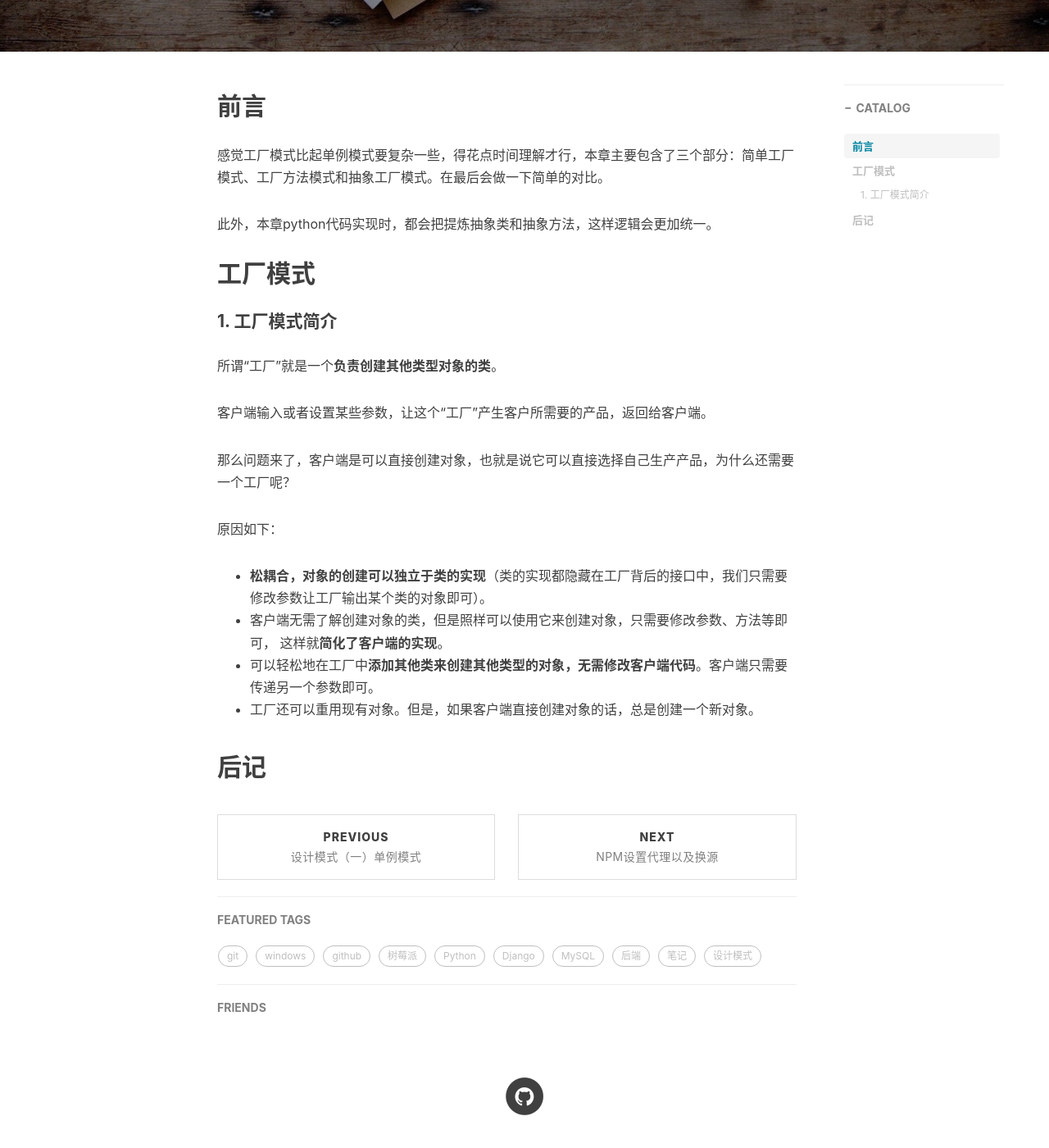
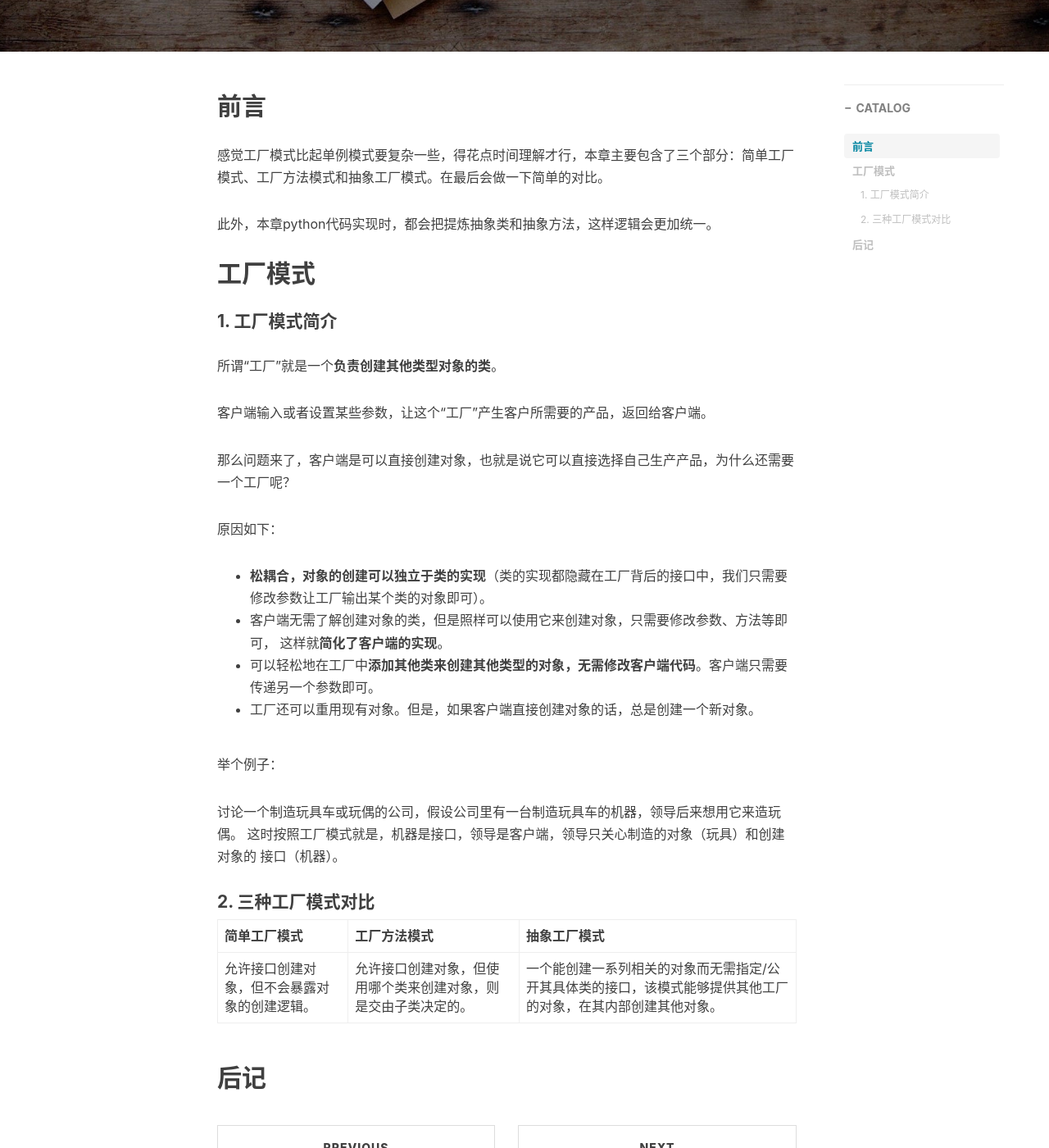
Before and after one commit to HouKC/houkc.github.io, a Jekyll site: the page built from _posts/2020-01-03-factoryPattern.md, in a window 1280 px wide and 1400 px high, scrolled down 502 px. Shown: the whole window at 82% size. Built offline with Jekyll 4.4.1, drawn with Linux system fonts in a browser that asks for light colours; nearby versions of some CDN libraries; comment, search, counter and statistics services are not loaded.

Commit message:
update factoryPattern.md

```diff
--- a/_posts/2020-01-03-factoryPattern.md
+++ b/_posts/2020-01-03-factoryPattern.md
@@ -36,4 +36,15 @@ tags:
 传递另一个参数即可。
 - 工厂还可以重用现有对象。但是，如果客户端直接创建对象的话，总是创建一个新对象。
 
+举个例子：
+
+讨论一个制造玩具车或玩偶的公司，假设公司里有一台制造玩具车的机器，领导后来想用它来造玩偶。
+这时按照工厂模式就是，机器是接口，领导是客户端，领导只关心制造的对象（玩具）和创建对象的
+接口（机器）。
+#### 2. 三种工厂模式对比
+
+简单工厂模式|工厂方法模式|抽象工厂模式
+---|---|---
+允许接口创建对象，但不会暴露对象的创建逻辑。|允许接口创建对象，但使用哪个类来创建对象，则是交由子类决定的。|一个能创建一系列相关的对象而无需指定/公开其具体类的接口，该模式能够提供其他工厂的对象，在其内部创建其他对象。
+
 ## 后记
```
